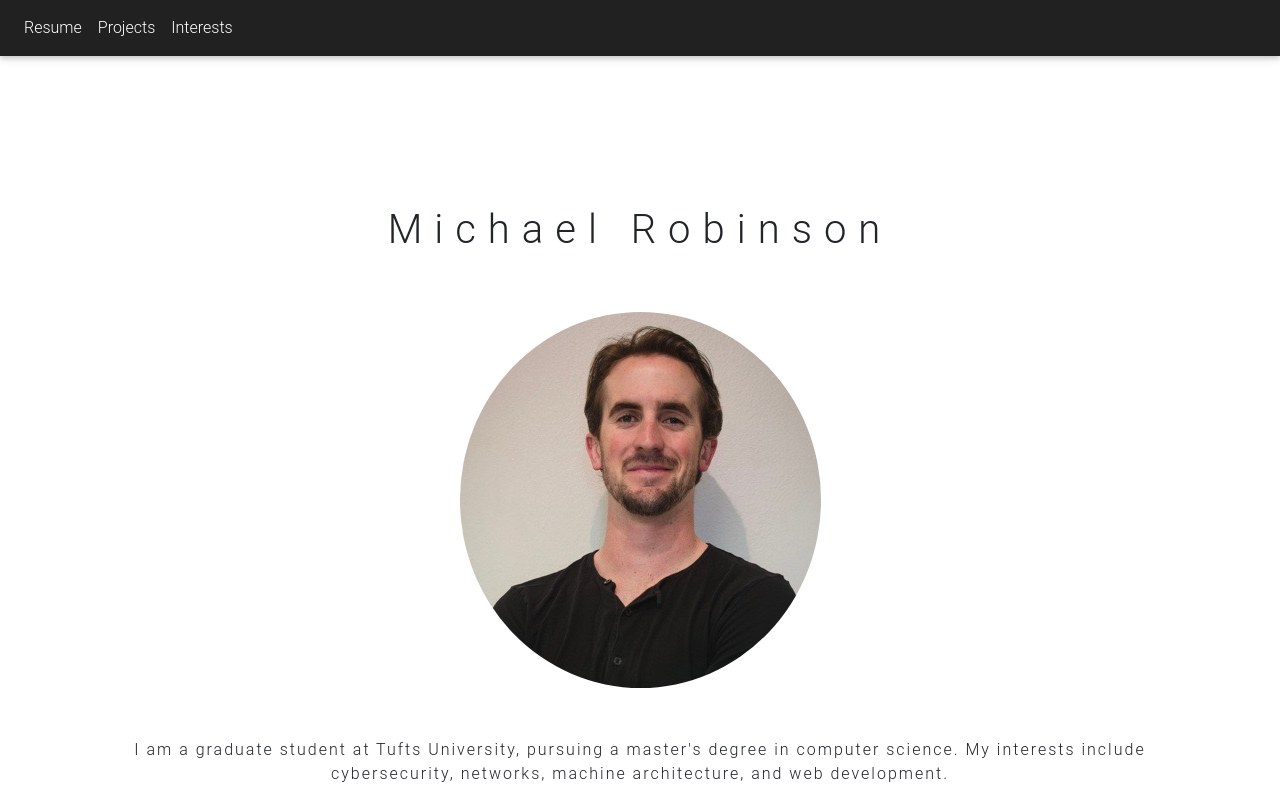
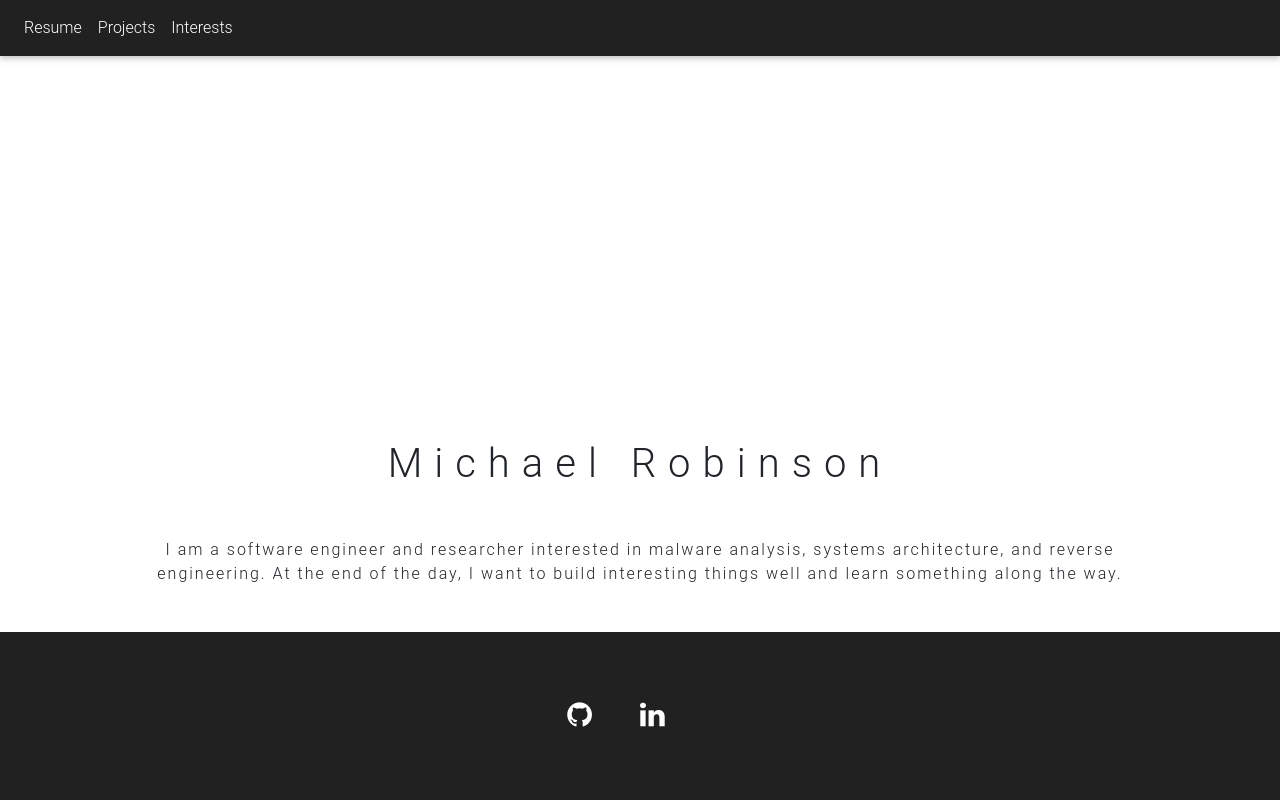
Before and after one commit to mrobin12/mrobin12.github.io, a plain HTML site: page index.html in a window 1280 px wide. Shown: the top 800 px of the page. Drawn offline with nearby package versions, Linux system fonts and the light colour scheme.

Commit message:
removed photo and fixed footer

```diff
--- a/index.html
+++ b/index.html
@@ -66,15 +66,14 @@
 			</div>
         </nav>
 
-		<div class="container-fluid" style="margin-top:150px; margin-bottom:200px">
+		<div class="container-fluid" style="margin-top:30%; margin-bottom:30%">
             <div class="wrapper fade-in" id="test" style="text-align:center">
                 <h1 style="letter-spacing:12px">Michael Robinson</h1>
-                <img src="mr.jpg" class="rounded-circle" style="margin-top:50px; margin-bottom:50px">
-                <p style="letter-spacing:2px; margin-bottom:150px; margin-left:100px; margin-right:100px">I am a graduate student at Tufts University, pursuing a master's degree in computer science. My interests include cybersecurity, networks, machine architecture, and web development.</p>
+                <p style="letter-spacing:2px; margin-top:50px; margin-bottom:150px; margin-left:100px; margin-right:100px">I am a software engineer and researcher interested in malware analysis, systems architecture, and reverse engineering. At the end of the day, I want to build interesting things well and learn something along the way.</p>
             </div>
         </div>
 
-        <footer class="page-footer font-small bg-dark darken-3"> <!-- add "fixed-bottom" to end of class if needed-->
+        <footer class="page-footer font-small bg-dark darken-3 fixed-bottom">
             <div class="container">
                 <div class="row">
                     <div class="col-md-12 py-5">
```
Also changed, not shown: 2 other files.
